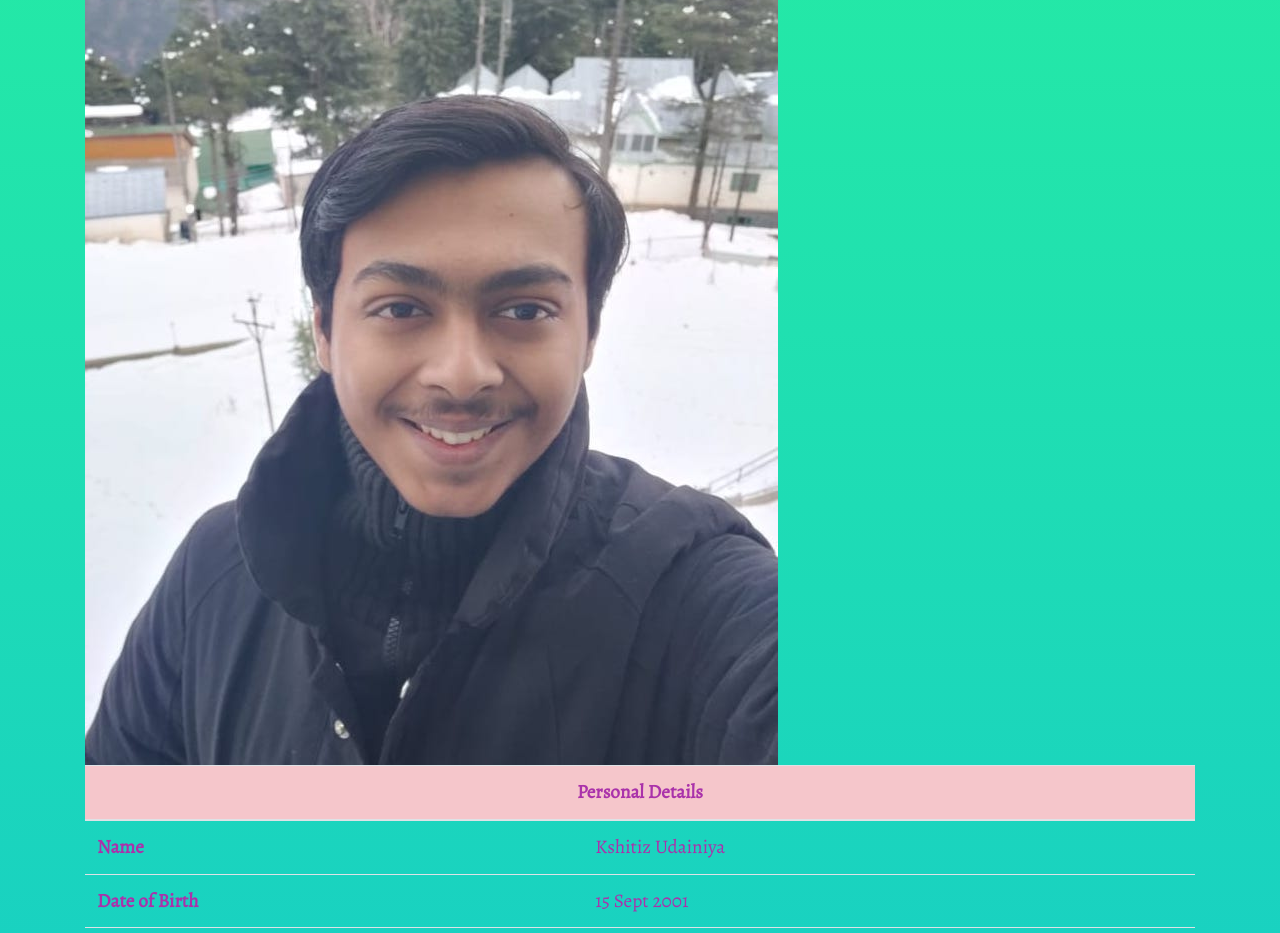
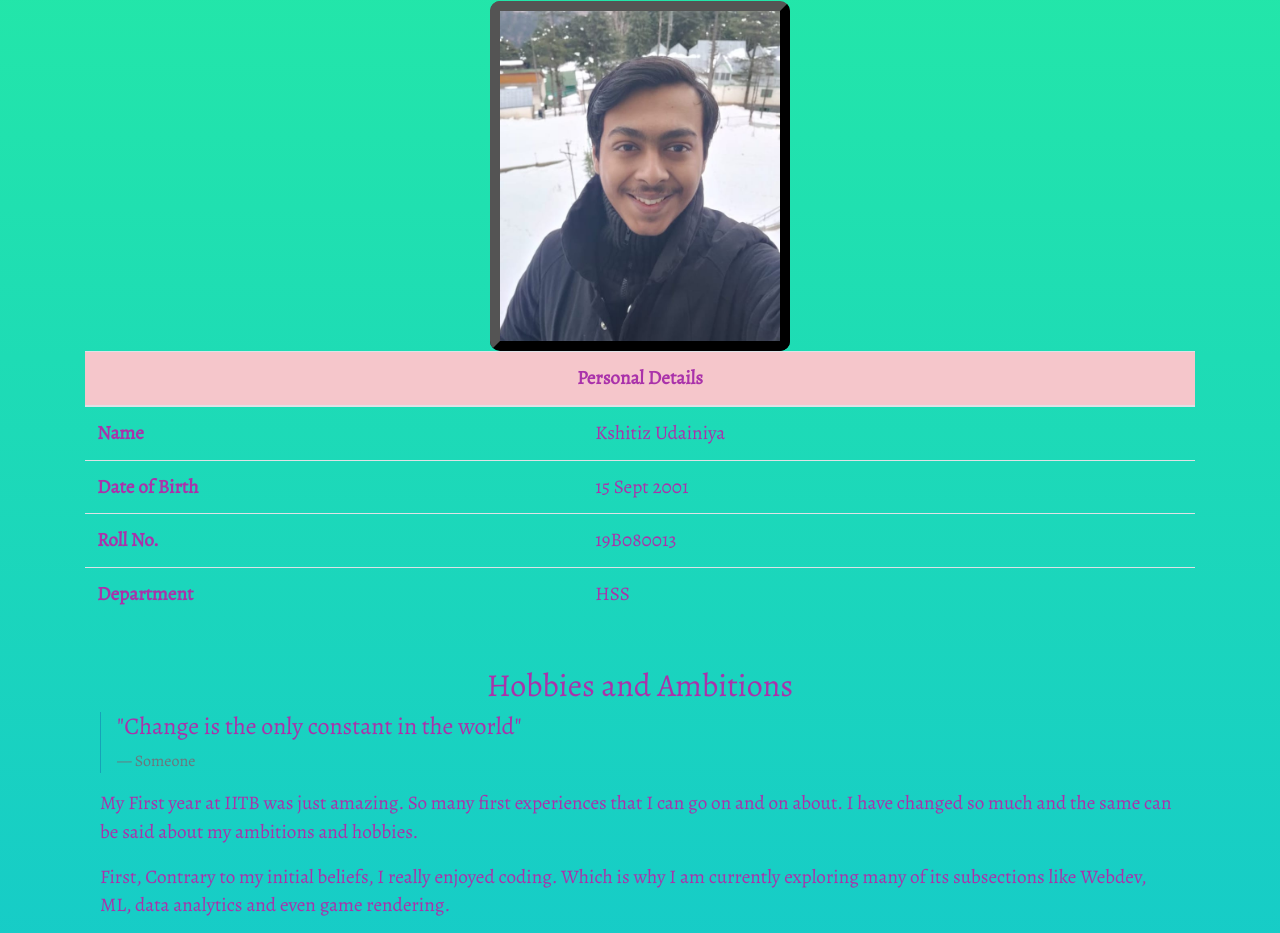
Before and after one commit to Zitishk/19B080013_WEB_DEV, a plain HTML site: page index.html in a window 1280 px wide. Shown: the part 568-1501 px from the top of the page. Drawn offline with nearby package versions, Linux system fonts and the light colour scheme.

Commit message:
Update istaile.css

```diff
--- a/istaile.css
+++ b/istaile.css
@@ -44,7 +44,7 @@ a:active {
   background: white;
 }
 
-.basic img {
+img {
   display: block;
   margin-top: 20px;
   margin-left: auto;
@@ -56,7 +56,7 @@ a:active {
   transition: width 1s, height 1s, border 1s, filter 1s;
 }
 
-.basic img:hover{
+img:hover{
   filter: blur(8px);
   -webkit-filter: blur(2px);
   height: 370px;
```
